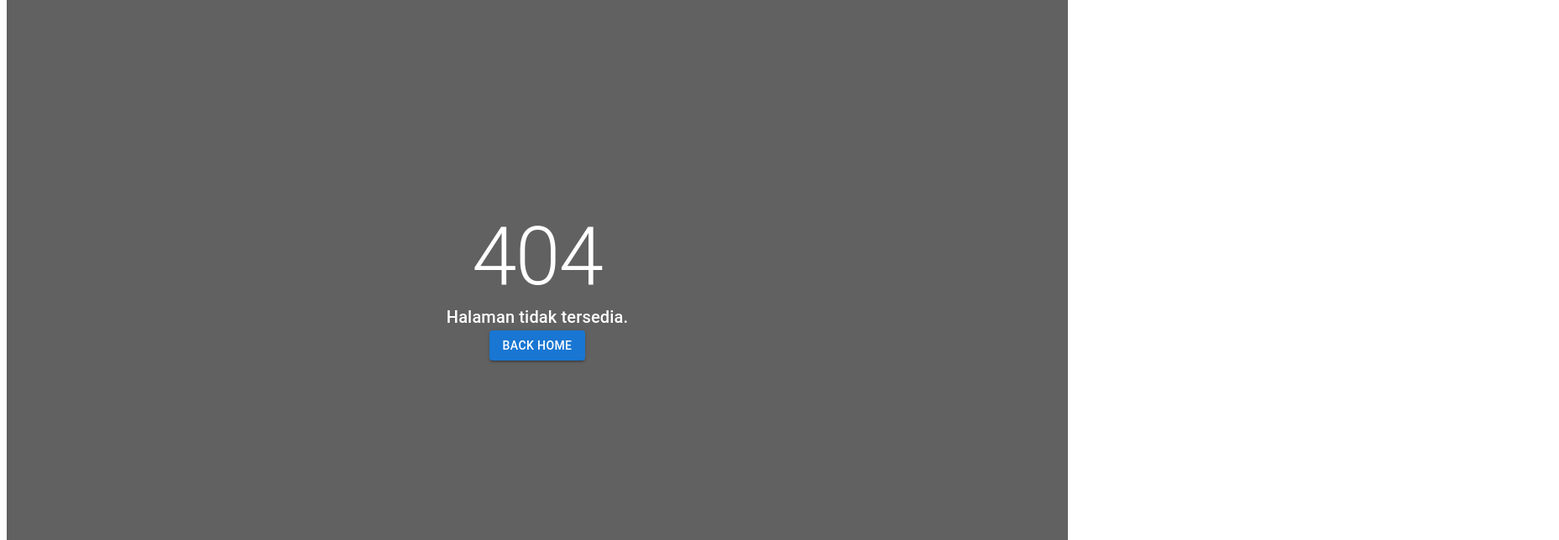
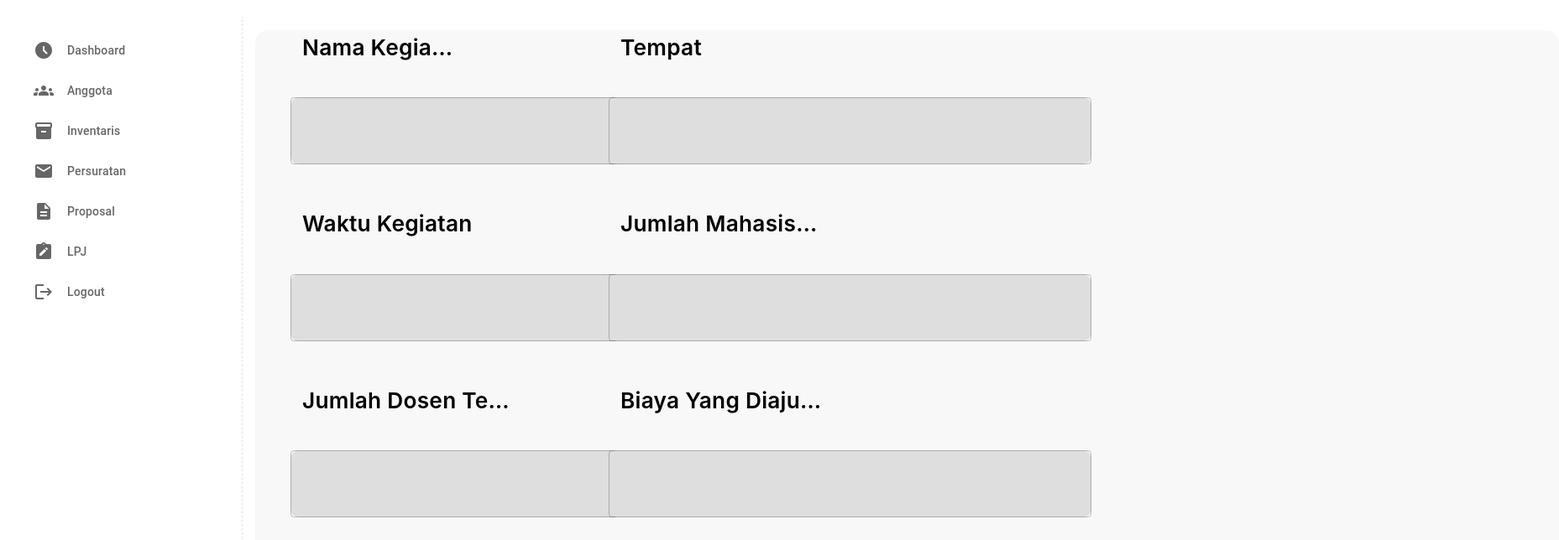
Before and after one commit to damiosdam/kel14-PAW, a React (Create React App) app in the folder frontend/: page /proposal/create in a window 1280 px wide. Before the commit this address led to /404. Shown: the part 60-704 px from the top of the page at 84% size, 1857 px wide, since content can reach past the window. Built offline with nearby package versions, Linux system fonts and the light colour scheme.

Commit message:
Adding CreateProposal page without proper styling

```diff
--- /dev/null
+++ b/frontend/src/components/ProposalPage/CreateProposal.jsx
@@ -0,0 +1,119 @@
+import { useState } from 'react';
+import axios from 'axios';
+import { TextField, Button, InputLabel, Grid } from '@mui/material';
+import Box from '@mui/material/Box';
+
+function CreateProposal() {
+    const [form, setForm] = useState({
+        namaKegiatan: '',
+        tempat: '',
+        waktuKegiatan: '',
+        jumlahMahasiswaTerlibat: '',
+        jumlahDosenTerlibat: '',
+        biayaYangDiajukan: '',
+        narahubung: '',
+        biayaYangDigunakan: '',
+    });
+
+    const handleChange = (e) => {
+        setForm({ ...form, [e.target.name]: e.target.value });
+    };
+
+    const handleSubmit = async (e) => {
+        e.preventDefault();
+        try {
+            await axios.post('http://localhost:5000/api/v1/proposal', form);
+            alert('Proposal created successfully');
+        } catch (error) {
+            console.error(error);
+        }
+    };
+
+    const boxProps = {
+        sx: {
+            display: 'grid',
+            gridTemplateColumns: 'repeat(4, 1fr)',
+            gridTemplateRows: 'repeat(2, 1fr)',
+            gridGap: '20px',
+            padding: '10px 111px 654px 42px',
+            width: '1400px',
+            height: '850px',
+            flexShrink: 0,
+            borderRadius: '15px',
+            background: '#F8F8F8',
+        },
+    };
+    const textFieldProps = {
+        shrink : true,
+        variant: 'outlined',
+        sx: {
+            width: '575px',
+            height: '80px',
+            flexShrink: 0,
+            borderRadius: '10px',
+            background: '#DEDEDE',
+            '& .MuiInputBase-root': {
+                height: '80px',
+            },
+            marginTop: '20px',
+            marginRight: '50px',
+            marginBottom: '20px',
+        },
+        onChange: handleChange,
+    };
+
+    const labelProps = {
+        shrink: true,
+        variant: 'outlined',
+        sx: {
+            color: '#000',
+            fontFamily: 'Inter',
+            fontSize: '35px',
+            fontWeight: '600',
+        },
+    };
+
+    return (
+        <Box {...boxProps}>
+            <form onSubmit={handleSubmit}>
+                <Grid container spacing={5}>
+                    <Grid item xs={6} style={{ paddingRight: '93px' }}>
+                        <InputLabel {...labelProps}>Nama Kegiatan</InputLabel>
+                        <TextField name="namaKegiatan" {...textFieldProps} />
+                    </Grid>
+                    <Grid item xs={6}>
+                        <InputLabel {...labelProps}>Tempat</InputLabel>
+                        <TextField name="tempat" {...textFieldProps} />
+                    </Grid>
+                    <Grid item xs={6}>
+                        <InputLabel {...labelProps}>Waktu Kegiatan</InputLabel>
+                        <TextField name="waktuKegiatan" {...textFieldProps} />
+                    </Grid>
+                    <Grid item xs={6}>
+                        <InputLabel {...labelProps}>Jumlah Mahasiswa Terlibat</InputLabel>
+                        <TextField name="jumlahMahasiswaTerlibat" {...textFieldProps} />
+                    </Grid>
+                    <Grid item xs={6}>
+                        <InputLabel {...labelProps}>Jumlah Dosen Terlibat</InputLabel>
+                        <TextField name="jumlahDosenTerlibat" {...textFieldProps} />
+                    </Grid>
+                    <Grid item xs={6}>
+                        <InputLabel {...labelProps}>Biaya Yang Diajukan</InputLabel>
+                        <TextField name="biayaYangDiajukan" {...textFieldProps} />
+                    </Grid>
+                    <Grid item xs={6}>
+                        <InputLabel {...labelProps}>Narahubung</InputLabel>
+                        <TextField name="narahubung" {...textFieldProps} />
+                    </Grid>
+                    <Grid item xs={6}>
+                        <InputLabel {...labelProps}>Biaya Yang Digunakan</InputLabel>
+                        <TextField name="biayaYangDigunakan" {...textFieldProps} />
+                    </Grid>
+                </Grid>
+                <Button type="submit">Submit</Button>
+            </form>
+        </Box>
+    );
+}
+
+export default CreateProposal;
--- a/frontend/src/pages/proposal.jsx
+++ b/frontend/src/pages/proposal.jsx
@@ -1,3 +1,4 @@
+import { Link } from 'react-router-dom';
 import { Button, Typography } from '@mui/material';
 import { Box } from '@mui/system';
 import axios from 'axios';
@@ -94,6 +95,8 @@ export default function ProposalPage() {
                 </Typography>
                 <Button
                     variant="contained"
+                    component={Link}
+                    to="/proposal/create"
                     sx={{
                         borderRadius: 2,
                         bgcolor: '#D9D9D9',
--- a/frontend/src/routes/router.jsx
+++ b/frontend/src/routes/router.jsx
@@ -2,6 +2,7 @@ import { lazy, Suspense } from 'react';
 import { Navigate, Outlet, useRoutes } from 'react-router-dom';
 
 import DashboardLayout from '../layouts/dashboard';
+import CreateProposal from '../components/ProposalPage/CreateProposal'
 
 export const Home = lazy(() => import('../pages/app'));
 export const AnggotaPage = lazy(() => import('../pages/anggota'));
@@ -29,6 +30,7 @@ export default function Router() {
                 { path: 'inventaris', element: <InventarisPage /> },
                 { path: 'inventaris/:id', element: <InventarisPage /> },
                 { path: 'inventaris/tambah', element: <InventarisPage /> },
+                { path: 'proposal/create', element: <CreateProposal /> },
                 { path: 'persuratan', element: <PersuratanPage /> },
                 { path: 'persuratan/:id', element: <PersuratanPage /> },
                 { path: 'proposal', element: <ProposalPage /> },
```
